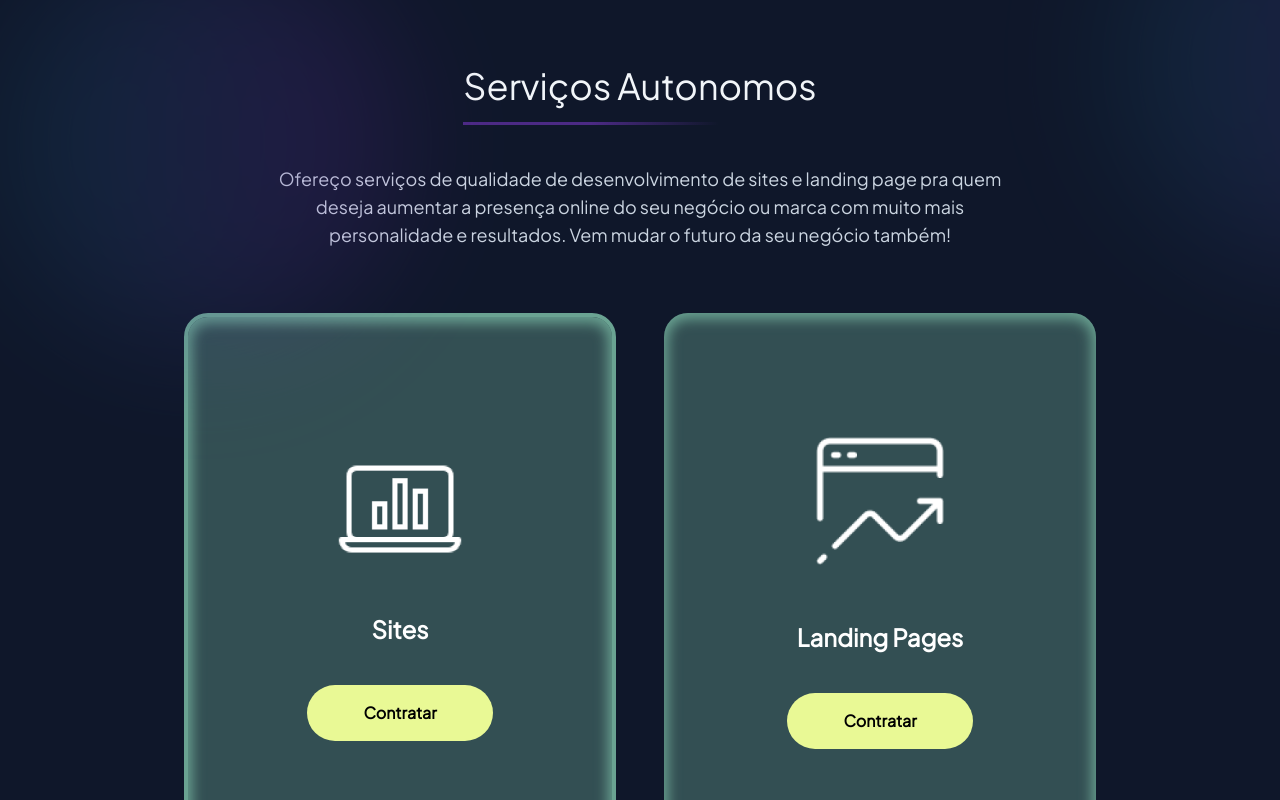
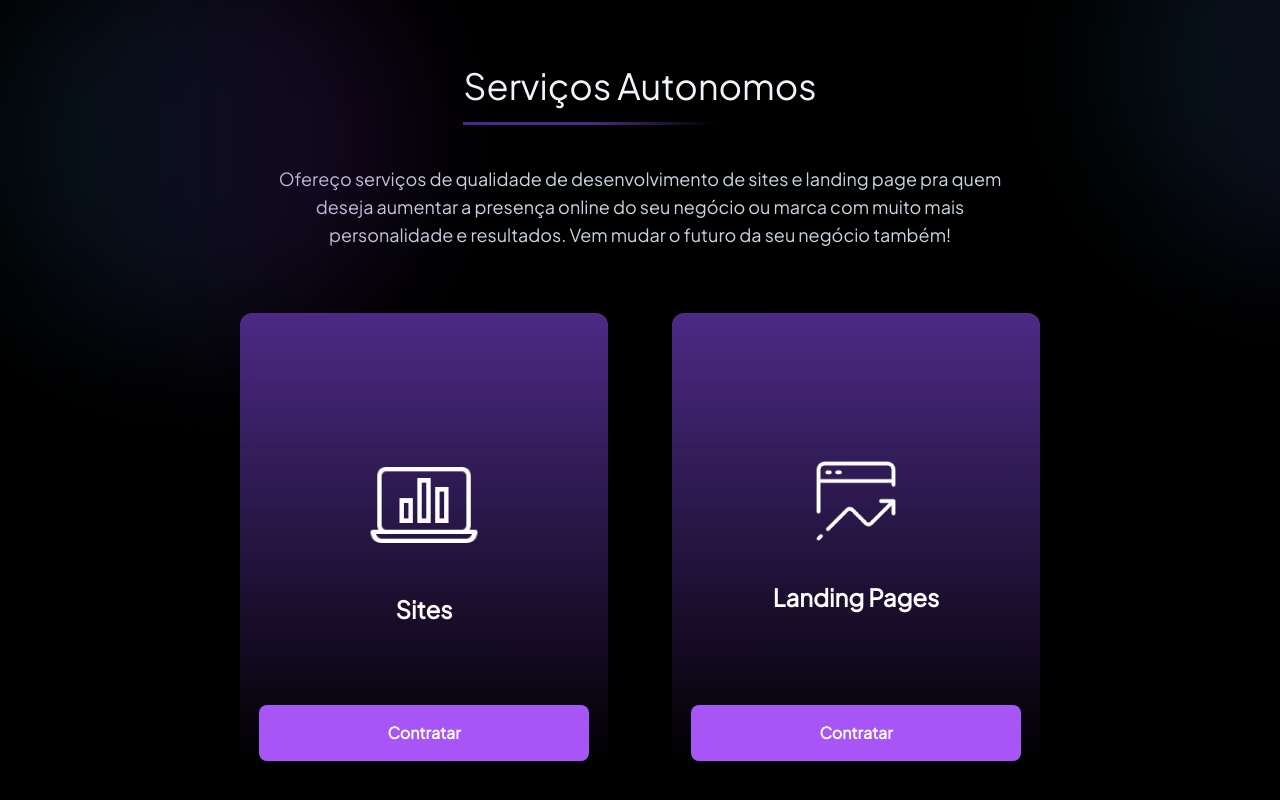
Before and after one commit to Penichezito/Portifolio-YASbarros, a React (Create React App) app: page / in a window 1280 px wide. Shown: the part 4220-5020 px from the top of the page. Built offline with nearby package versions, Linux system fonts and the light colour scheme; a web font is replaced by a local one.

Commit message:
Edição da pagina de serviço

```diff
--- a/src/App.js
+++ b/src/App.js
@@ -4,7 +4,7 @@ import Home from './components/Home';
 import About from './components/About';
 import Skills from './components/Skills';
 import Projects from './components/Projects';
-import Services from './components/Services';
+import Services2 from './components/Services2';
 import Footer from './components/footer';
 import Contact from './components/Contact';
 import React, { useTransition } from 'react';
@@ -26,7 +26,7 @@ function App() {
       <About/>
       <Skills/>
       <Projects/>
-      <Services/>
+      <Services2/>
       <Contact/>
       <Footer/>
     </div>
--- /dev/null
+++ b/src/components/Services2.js
@@ -0,0 +1,35 @@
+import laptop from '../icons/Laptop.png'
+import web from '../icons/Web.png'
+import { useTranslation } from 'react-i18next'
+
+
+export default function Services(){
+
+    const { t } = useTranslation();
+
+    return(
+        <div id="services" className="font-plus overflow-hidden mt-36 bg-black text-center grid justify-items-center">
+            {/* <div className="absolute  blur-[90px] top-3em] opacity-15 rounded-full bg-purpleLigth w-[65rem] h-[45rem]"></div> */}
+            <div className="grid justify-items-center">
+                <div className="mt-20">
+                    <h1 className="text-slate-100 text-3xl md:text-4xl mb-4 ml-0">{t("Serviços Autonomos")}</h1>
+                    <div className="h-[3px] w-64 bg-gradient-to-l from-transparent via-roxo to-roxo"></div>
+                </div>
+                <p className="text-slate-300 mt-2 md:w-[50rem] p-8 text-base md:text-lg text-justify md:text-center">
+                {t("Ofereço serviços de qualidade de desenvolvimento de sites e landing page pra quem deseja aumentar a presença online do seu negócio ou marca com muito mais personalidade e resultados. Vem mudar o futuro da seu negócio também! ")}</p>
+            </div>
+            <div className="flex flex-col md:flex-row items-center mt-8 gap-16 mb-24 px-2">
+                <div className="relative bg-gradient-to-b from-roxo to-black bg-opacity-40 md:w-[23rem] md:h-[28rem] w-[17rem] h-[23rem] rounded-xl place-content-center grid justify-items-center">
+                     <img className="md:size-28 size-24" src={laptop}></img>
+                    <h1 className="mt-8 font-bold text-white text-xl md:text-2xl">{t("Sites")}</h1>
+                    <a href="#contact" className="absolute bg-purple-500 font-bold bottom-0 rounded-lg px-20 py-2 md:px-32 md:py-4 text-white hover:bg-teal-600 transition duration-500 " >{t("Contratar")}</a>
+                </div>
+                <div className="relative bg-gradient-to-b from-roxo to-black bg-opacity-40 md:w-[23rem] md:h-[28rem] w-[17rem] h-[23rem] rounded-xl place-content-center grid justify-items-center">
+                    <img className="md:size-20 size-20" src={web}></img>
+                    <h1 className="mt-10 font-bold text-white  text-xl md:text-2xl">{t("Landing Pages")}</h1>
+                    <a href="#contact" className=" absolute bg-purple-500 font-bold bottom-0 rounded-lg px-20 py-2 md:px-32 md:py-4 text-white hover:bg-teal-600 transition duration-500 " >{t("Contratar")}</a>
+                </div>
+            </div>
+        </div>
+    )
+}
```
